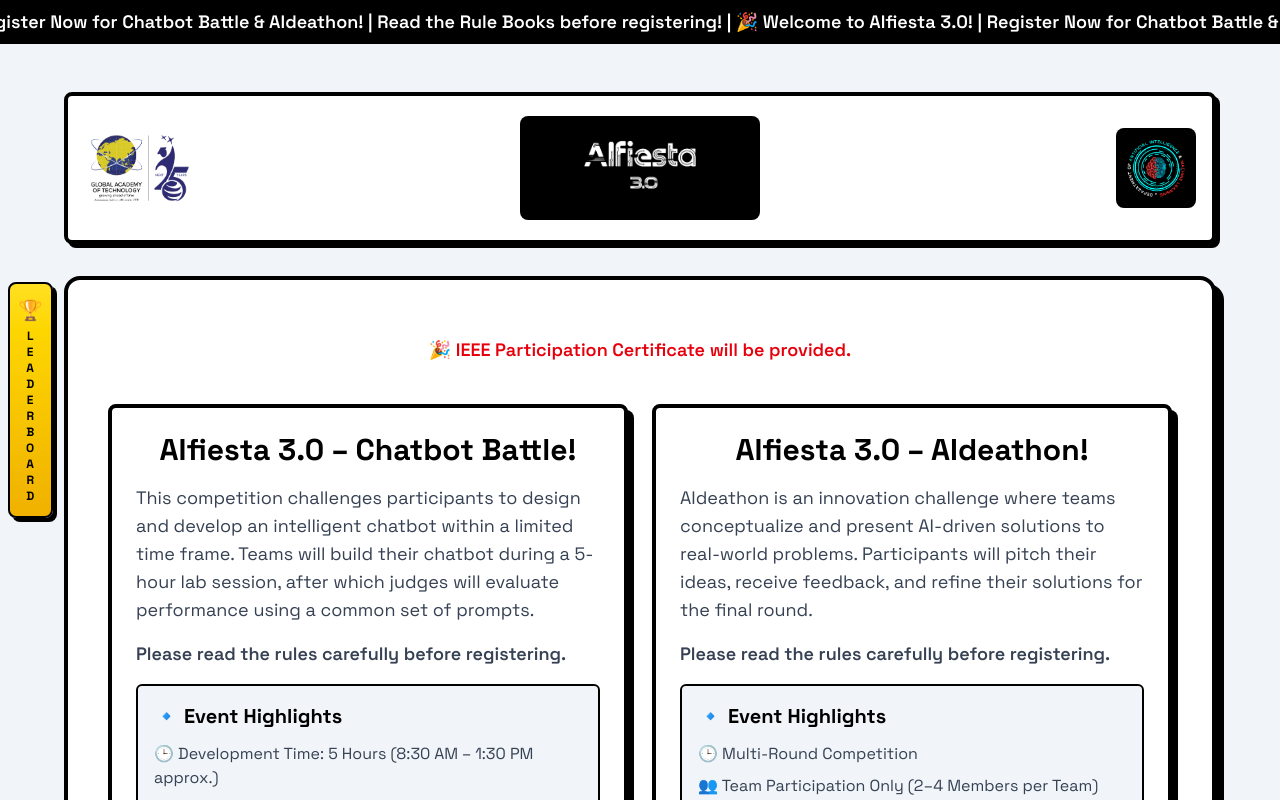
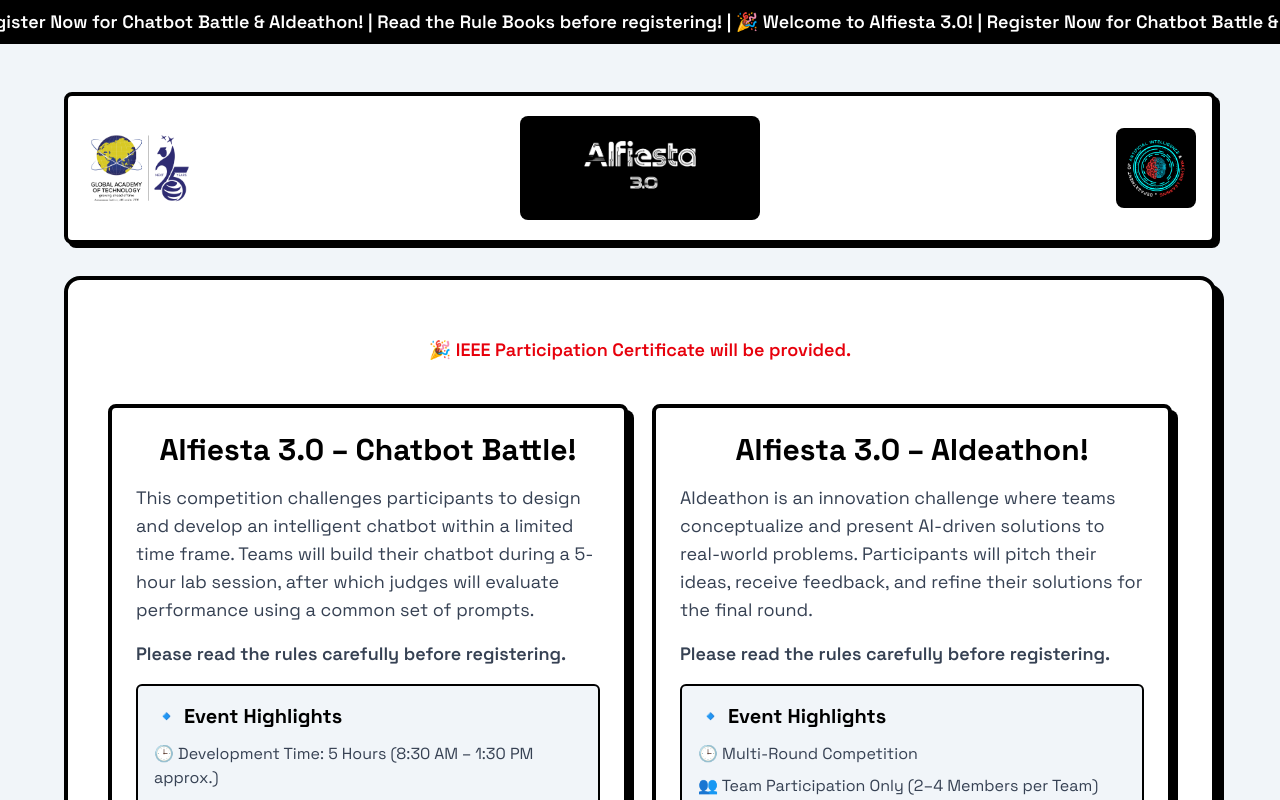
Before and after one commit to GATAIML/AIfiesta-3.O, a Next.js app: page / in a window 1280 px wide. Shown: the top 800 px of the page. Built offline with nearby package versions, Linux system fonts and the light colour scheme.

Commit message:
fix: Comment out LeaderBoardPopUp component in header

```diff
--- a/components/Header.tsx
+++ b/components/Header.tsx
@@ -41,7 +41,7 @@
           </a>
         </div>
       </nav>
-      <LeaderBoardPopUp />
+      {/* <LeaderBoardPopUp /> */}
     </>
   );
 };
```
